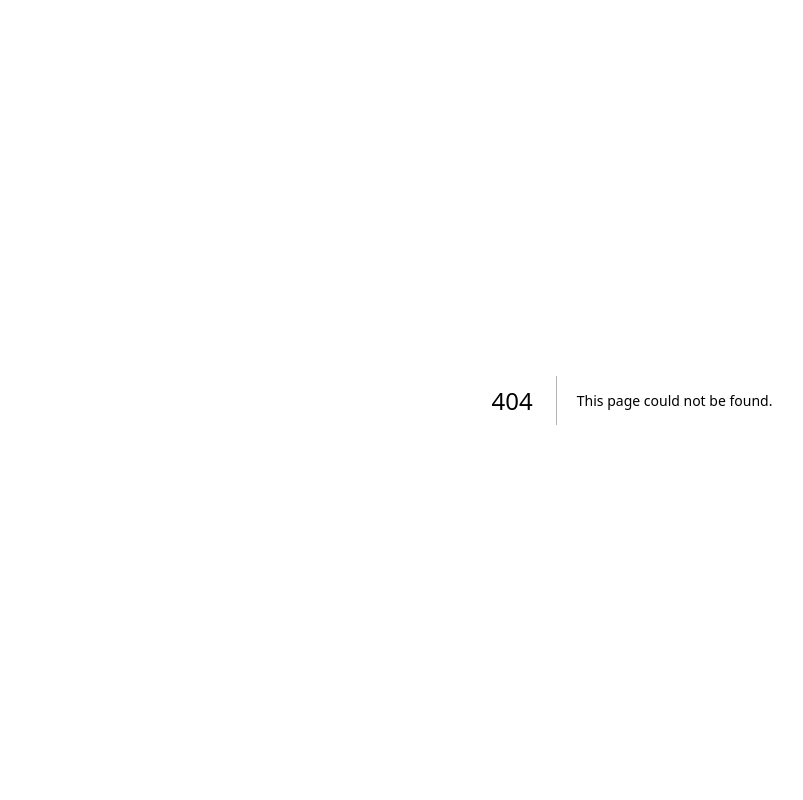
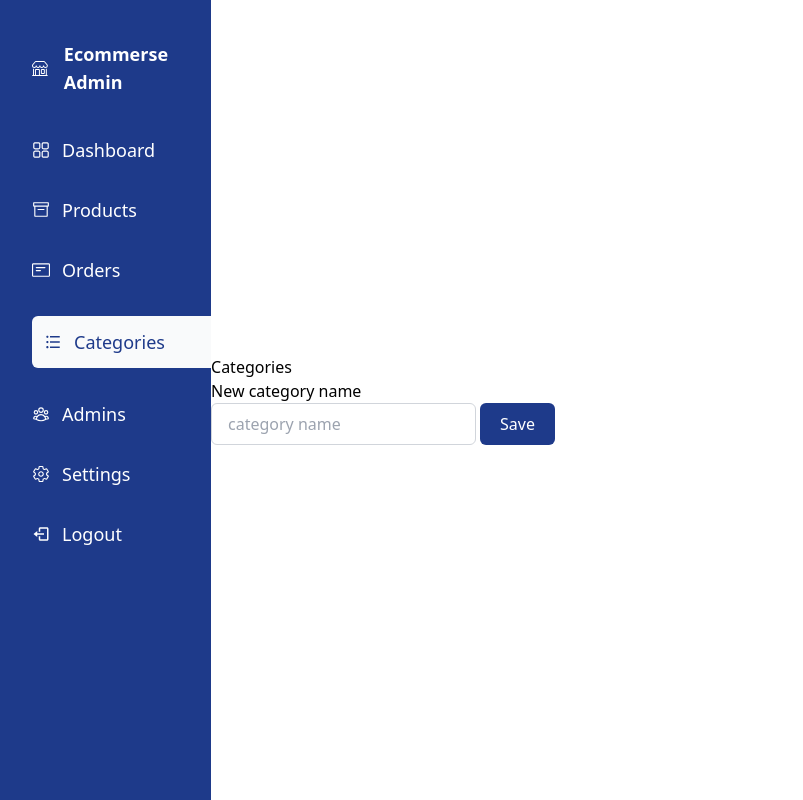
Before and after one commit to zahra-hsb/ecommerse, a Next.js app: page /categories in a window 1280 px wide. Before the commit this address had no page. Shown: the whole page, without its empty margins (8-811 px from the left). Built offline with nearby package versions, Linux system fonts and the light colour scheme.

Commit message:
add new categories form created

```diff
--- /dev/null
+++ b/models/categories.js
@@ -0,0 +1,7 @@
+const { Schema, models, model } = require("mongoose");
+
+const CategorySchema = new Schema({
+    name: {type: String, required: true}
+})
+
+export const Category = models?.Category || model('Category', CategorySchema)
--- /dev/null
+++ b/pages/api/categories.js
@@ -0,0 +1,12 @@
+import { Category } from "@/models/categories";
+
+export default async function handle(req, res) {
+    const method = req.method
+
+    if (method === 'POST') {
+        const { name } = req.body;
+        const categoryDoc = await Category.create({name})
+        res.json(categoryDoc)
+    }
+
+}
--- /dev/null
+++ b/pages/categories.js
@@ -0,0 +1,37 @@
+import axios from "axios"
+import { useState } from "react"
+
+const { default: Layout } = require("./Layout")
+
+const Categories = () => {
+
+    const [name, setName] = useState('')
+
+    function changeHandler(e) {
+        setName(e.target.value)
+    }
+    async function saveCategory(e) {
+        e.preventDefault()
+        await axios.post('/api/categories/', {name});
+        setName('')
+    }
+    return (
+        <>
+            <Layout>
+                <main className="flex items-start flex-col w-full ">
+                    <h1>
+                        Categories
+                    </h1>
+                    <label>New category name</label>
+                    <form onSubmit={(e) => saveCategory(e)} className="flex gap-1">
+                        <input onChange={(e) => changeHandler(e)} value={name} type="text" placeholder="category name" />
+                        <button type='submit' className="btn-primary" >Save</button>
+                    </form>
+                </main>
+
+            </Layout>
+        </>
+    )
+}
+
+export default Categories
--- a/styles/globals.css
+++ b/styles/globals.css
@@ -19,3 +19,7 @@ input, textarea{
 input:focus{
     @apply border-blue-900;
 }
+
+.btn-primary {
+    @apply text-white bg-blue-900 hover:bg-blue-800 py-2 px-5 rounded-md;
+}
```
